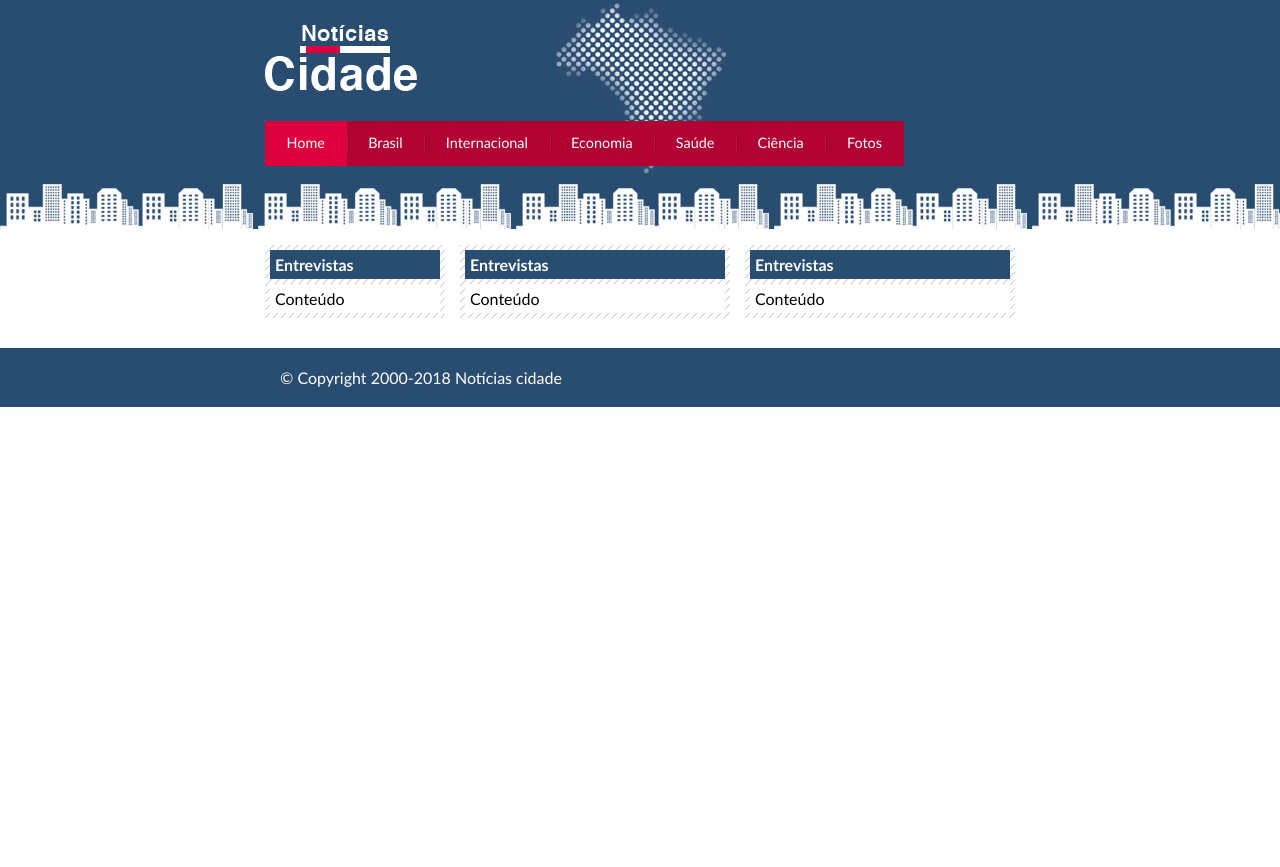
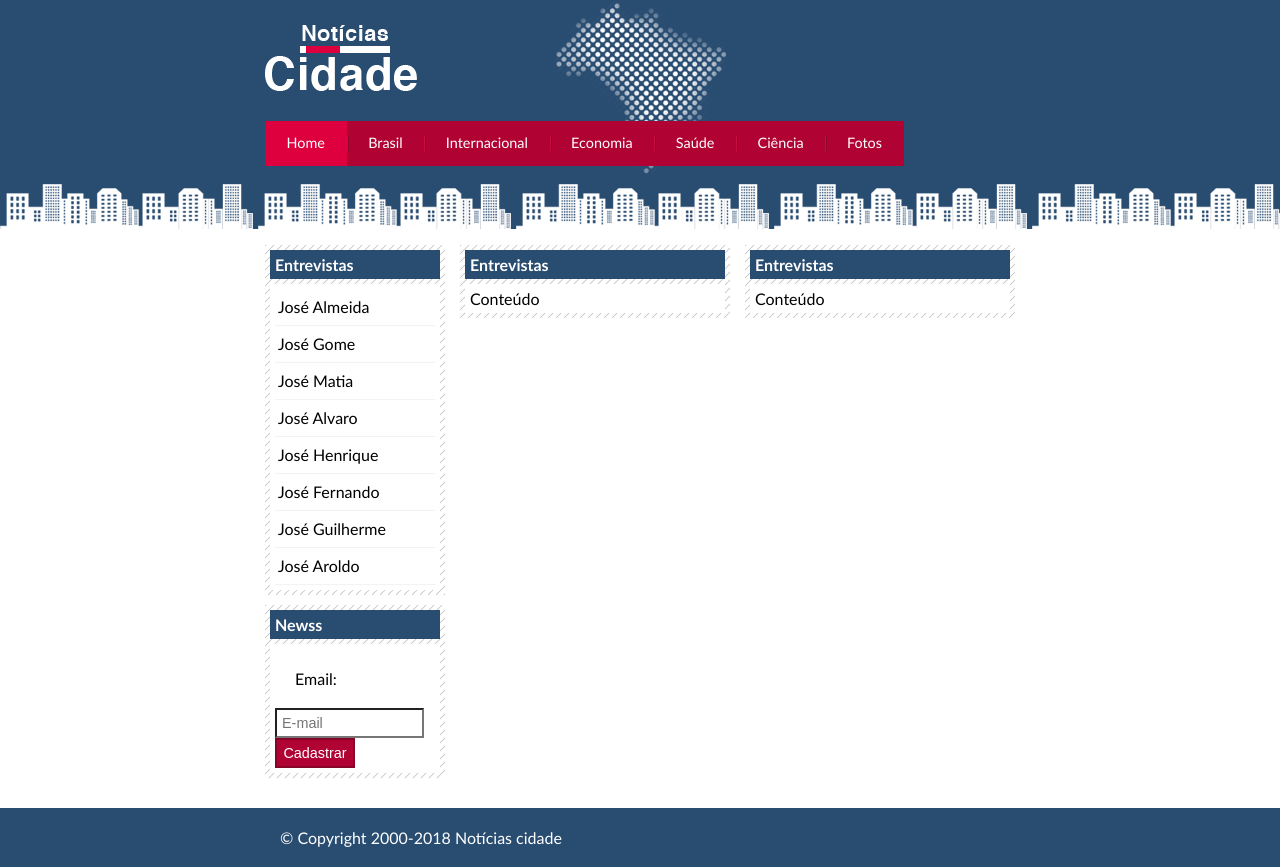
Before and after one commit to pirangabaneto/Site-de-Noticias-Cidade, a plain HTML site: page index.html in a window 1280 px wide. Before the commit the page ends 800 px from the top, so only its background shows below. Drawn offline with Linux system fonts and the light colour scheme.

Commit message:
barra lateral

```diff
--- a/css/estilo.css
+++ b/css/estilo.css
@@ -125,6 +125,43 @@ h2 {
 	margin-top: 5px;
 }
 
+/*Formatar menus laterais*/
+#lateral ul a {
+	font-size: 0.9 em;
+	padding: 3px;
+	display: block;
+	line-height: 30px;
+	color: #000;
+	text-decoration: none;
+	border-bottom: 1px solid #f3f3f3;
+}
+
+#lateral ul a:hover {
+	background: #f9f9f9 url(../imagens/marcador.png) no-repeat left center;
+	padding-left: 20px;
+	color: #a1a1a1;
+}
+
+/*Formatando formulários*/
+label {
+	display: block;
+	padding: 20px;
+}
+
+input {
+	padding: 5px;
+	width: 135px;
+	font-size: 0.9em;
+	background-color: #fff;
+}
+
+input.submit {
+	width: 80px;
+	color: #fff;
+	background-color: #b10333;
+	border: 2px solid #870529;
+}
+
 /*Rodape*/
 #container-rodape {
 	background: #294c71;
--- a/index.html
+++ b/index.html
@@ -50,9 +50,34 @@
 				<div class="caixa">
 					<h2>Entrevistas</h2>
 					<div class="caixa-conteudo">
-						Conteúdo
+						<ul>
+							<li><a href="">José Almeida</a></li>
+							<li><a href="">José Gome</a></li>
+							<li><a href="">José Matia</a></li>
+							<li><a href="">José Alvaro</a></li>
+							<li><a href="">José Henrique</a></li>
+							<li><a href="">José Fernando</a></li>
+							<li><a href="">José Guilherme</a></li>
+							<li><a href="">José Aroldo</a></li>
+						</ul>
 					</div>
 				</div>
+
+				<div class="caixa">
+					<h2>Newss</h2>
+					<div class="caixa-conteudo">
+						<form>
+							<div>
+								<label for="email">Email:</label>
+								<input type="text" name="email" id="email" placeholder="E-mail">
+							</div>
+							<div>
+								<input class="submit" type="submit" value="Cadastrar">
+							</div>
+						</form>
+					</div>
+				</div>
+
 			</div><!-- Fim lateral -->
 
 		</div><!-- Fim conteudo -->
```
